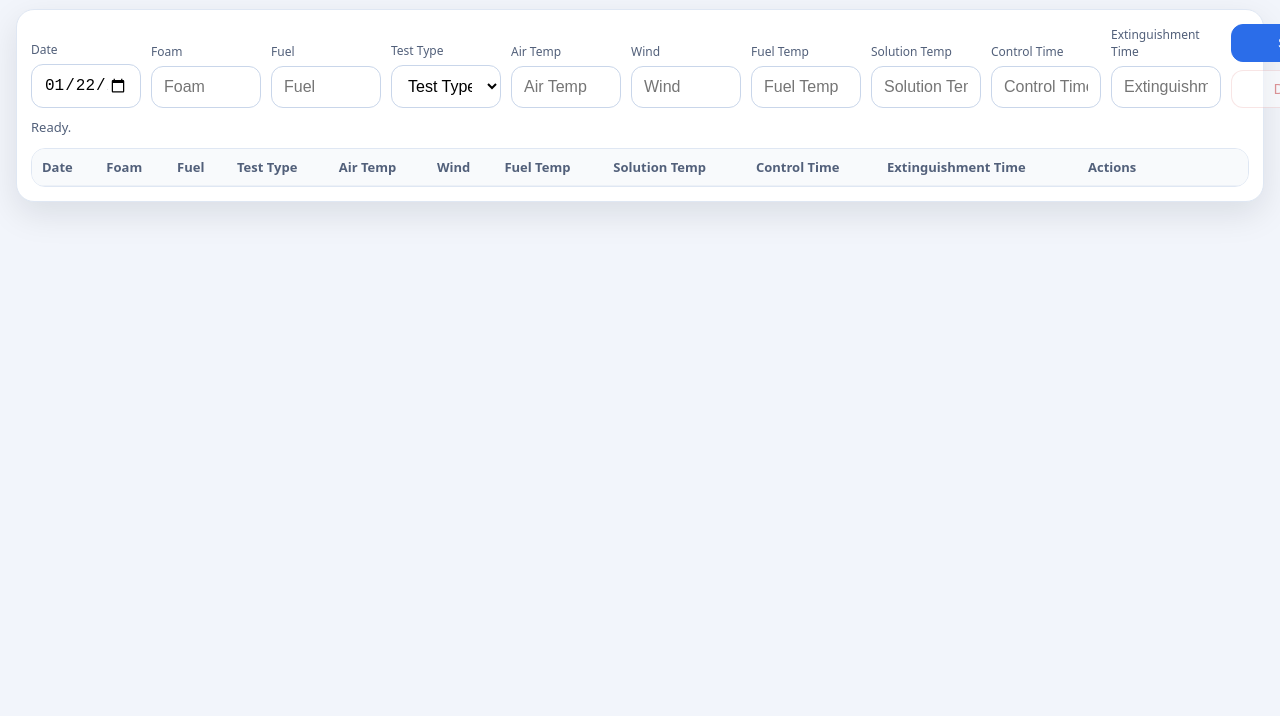
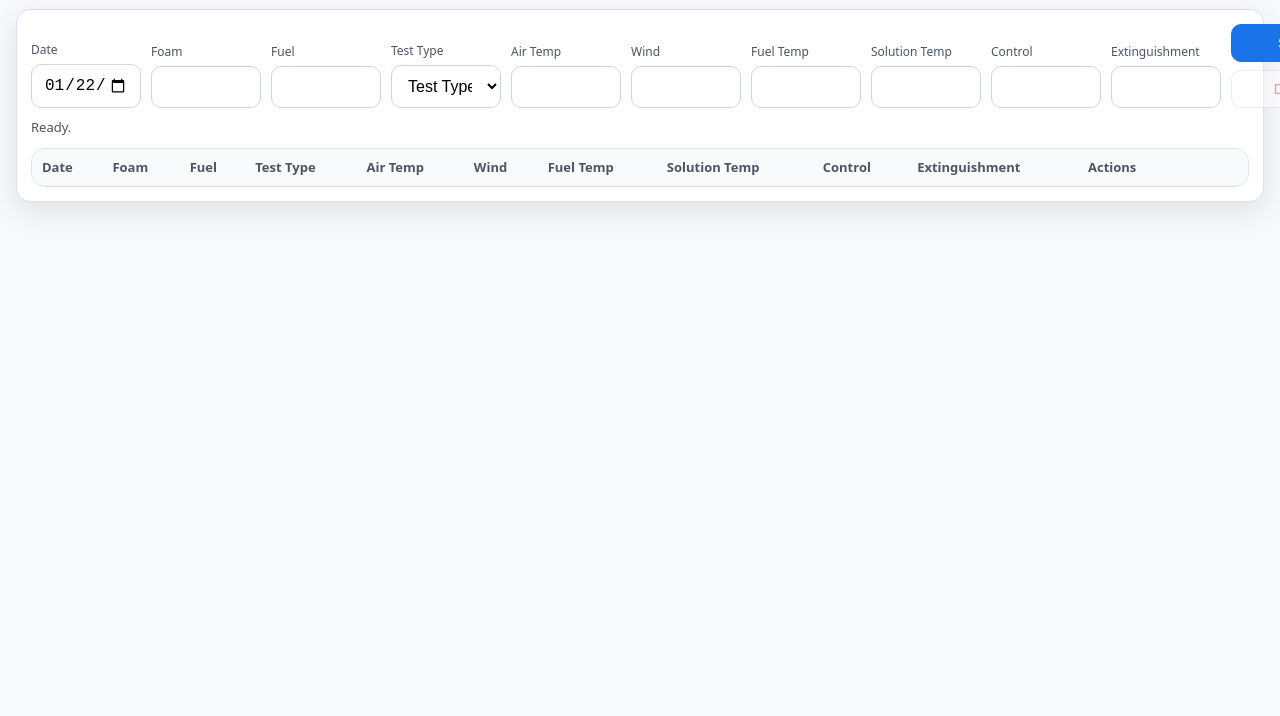
Before and after one commit to kasarap/nftd, a plain HTML site: page index.html in a window 1280 px wide. Shown: the part 84-800 px from the top of the page. Drawn offline with Linux system fonts and the light colour scheme.

Commit message:
Add files via upload

```diff
--- a/index.html
+++ b/index.html
@@ -32,12 +32,12 @@
 
         <div class="field">
           <div class="lbl">Foam</div>
-          <input id="foam" type="text" placeholder="Foam" />
+          <input id="foam" type="text" />
         </div>
 
         <div class="field">
           <div class="lbl">Fuel</div>
-          <input id="fuel" type="text" placeholder="Fuel" />
+          <input id="fuel" type="text" />
         </div>
 
         <div class="field">
@@ -52,32 +52,32 @@
 
         <div class="field">
           <div class="lbl">Air Temp</div>
-          <input id="airTemp" type="text" inputmode="decimal" pattern="[0-9]*[.]?[0-9]*" placeholder="Air Temp" />
+          <input id="airTemp" type="text" inputmode="decimal" pattern="[0-9]*[.]?[0-9]*" />
         </div>
 
         <div class="field">
           <div class="lbl">Wind</div>
-          <input id="wind" type="text" inputmode="decimal" pattern="[0-9]*[.]?[0-9]*" placeholder="Wind" />
+          <input id="wind" type="text" inputmode="decimal" pattern="[0-9]*[.]?[0-9]*" />
         </div>
 
         <div class="field">
           <div class="lbl">Fuel Temp</div>
-          <input id="fuelTemp" type="text" inputmode="decimal" pattern="[0-9]*[.]?[0-9]*" placeholder="Fuel Temp" />
+          <input id="fuelTemp" type="text" inputmode="decimal" pattern="[0-9]*[.]?[0-9]*" />
         </div>
 
         <div class="field">
           <div class="lbl">Solution Temp</div>
-          <input id="solutionTemp" type="text" inputmode="decimal" pattern="[0-9]*[.]?[0-9]*" placeholder="Solution Temp" />
+          <input id="solutionTemp" type="text" inputmode="decimal" pattern="[0-9]*[.]?[0-9]*" />
         </div>
 
         <div class="field">
-          <div class="lbl">Control Time</div>
-          <input id="controlTime" type="text" inputmode="numeric" placeholder="Control Time" />
+          <div class="lbl">Control</div>
+          <input id="controlTime" type="text" inputmode="numeric" />
         </div>
 
         <div class="field">
-          <div class="lbl">Extinguishment Time</div>
-          <input id="extinguishmentTime" type="text" inputmode="numeric" placeholder="Extinguishment Time" />
+          <div class="lbl">Extinguishment</div>
+          <input id="extinguishmentTime" type="text" inputmode="numeric" />
         </div>
 
         <div class="buttons">
@@ -104,8 +104,8 @@
               <th>Wind</th>
               <th>Fuel Temp</th>
               <th>Solution Temp</th>
-              <th>Control Time</th>
-              <th>Extinguishment Time</th>
+              <th>Control</th>
+              <th>Extinguishment</th>
               <th class="actionsCol">Actions</th>
             </tr>
           </thead>
--- a/script.js
+++ b/script.js
@@ -1,4 +1,4 @@
-// Rev 2 – Fix overlap + make buttons reliably work + NF-Standards-like palette + time auto-format digits -> M:SS
+// Rev 4 – Fix default date on clear, remove placeholders, labels Control/Extinguishment, palette update.
 const els = {
   projectLabel: document.getElementById("projectLabel"),
   btnSetProject: document.getElementById("btnSetProject"),
@@ -130,6 +130,7 @@ function setFormData(d) {
 function clearForm() {
   setFormData({});
   els.testType.value = "";
+  setTodayIfEmpty();
   selectRow(null);
 }
 
--- a/styles.css
+++ b/styles.css
@@ -1,14 +1,14 @@
 /* Rev 3 – Fix layout (no weird wraps), strong mobile support, NF-standards-like scheme */
 :root{
-  --bg:#f2f5fb;
+  --bg:#f7f9fc;
   --card:#ffffff;
-  --border:#dfe7f3;
-  --text:#0b1220;
-  --muted:#52607a;
-  --accent:#2b6de9;
-  --accent2:#245ed0;
-  --danger:#c42020;
-  --shadow: 0 12px 34px rgba(10,18,32,.10);
+  --border:#d9e2ef;
+  --text:#111827;
+  --muted:#4b5563;
+  --accent:#1a73e8;
+  --accent2:#1558b0;
+  --danger:#d93025;
+  --shadow: 0 10px 28px rgba(17,24,39,.10);
   font-family: system-ui, -apple-system, Segoe UI, Roboto, Arial, sans-serif;
 }
 
@@ -50,7 +50,7 @@ body{ margin:0; background:var(--bg); color:var(--text); }
 .card{
   background:var(--card);
   border:1px solid var(--border);
-  border-radius:18px;
+  border-radius:14px;
   padding:14px;
   box-shadow: var(--shadow);
 }
@@ -73,7 +73,7 @@ input, select{
   font-size:16px;
   padding:11px 12px;
   border:1px solid #c9d6ea;
-  border-radius:12px;
+  border-radius:10px;
   outline:none;
   background:#fff;
   min-width:0;
@@ -93,7 +93,7 @@ input:focus, select:focus{
 
 .btn{
   padding:11px 12px;
-  border-radius:12px;
+  border-radius:10px;
   border:1px solid #c9d6ea;
   background:#fff;
   color:var(--text);
@@ -131,7 +131,6 @@ input:focus, select:focus{
 }
 .table th{
   text-align:left;
-  confirming: none;
   color:var(--muted);
   background:#f8fafc;
   position:sticky;
```
